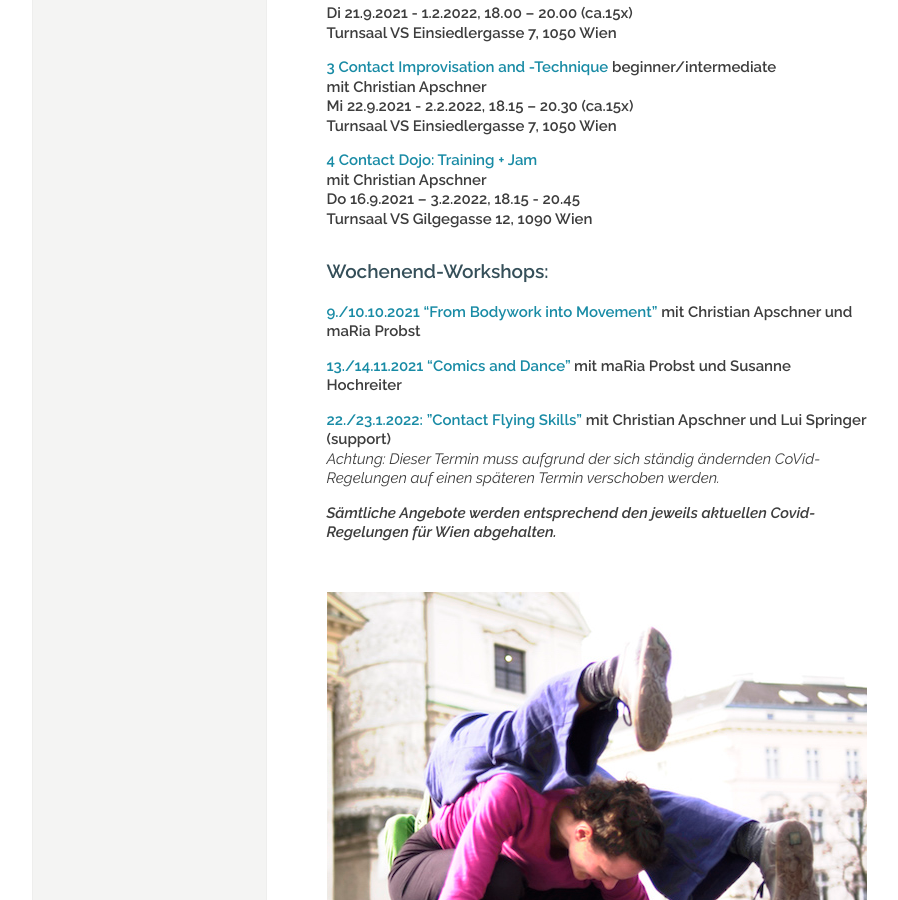
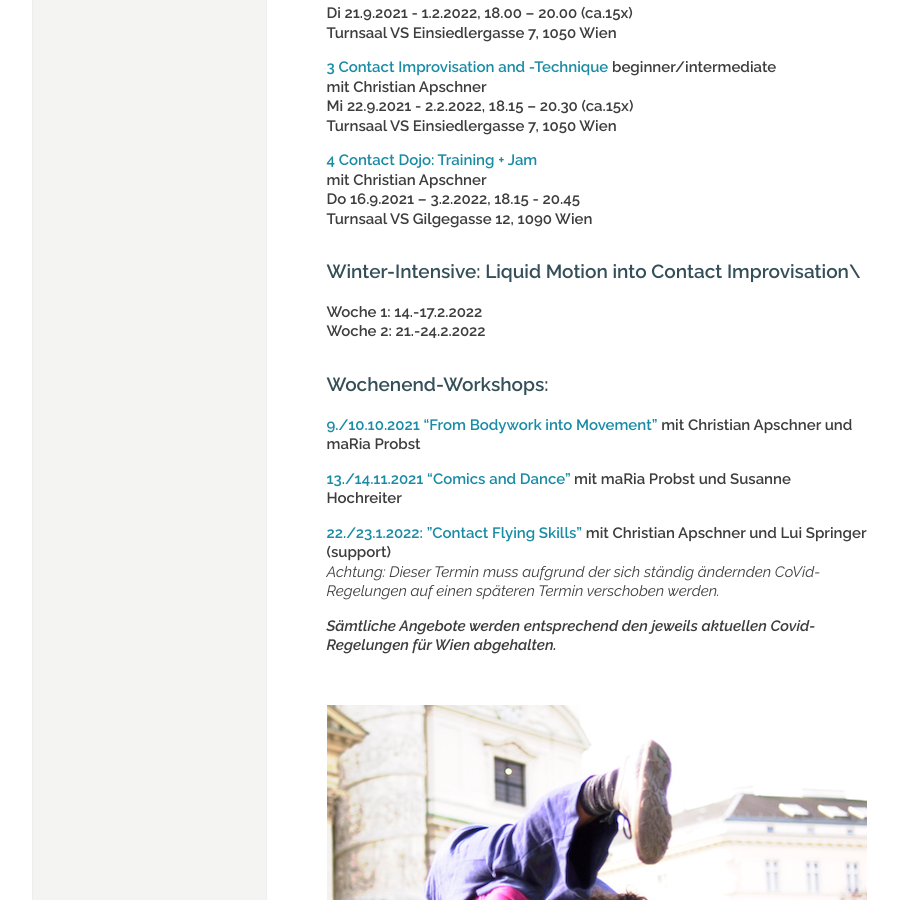
Before and after one commit to manulari/rollingpointat, a Jekyll site: the page built from _pages_de/index.md, in a window 1280 px wide and 900 px high, scrolled down 1426 px. Shown: the whole window, without its empty margins (152-1050 px from the left). Built offline with Jekyll 4.4.1, drawn with Linux system fonts in a browser that asks for light colours; comment, search, counter and statistics services are not loaded.

Commit message:
Update page (de) “index”

```diff
--- a/_pages_de/index.md
+++ b/_pages_de/index.md
@@ -23,8 +23,6 @@ Fotocredit: Johannes Stolba
 > \
 > **Kursbeginn Sommersemester: 28.2.- 3.3.2022**
 
-
-
 ### Übersicht Wintersemester 2021/22
 
 ### Abendkurse:
@@ -49,6 +47,10 @@ Turnsaal VS Einsiedlergasse 7, 1050 Wien**
 **Do 16.9.2021 – 3.2.2022, 18.15 - 20.45**\
 **Turnsaal VS Gilgegasse 12, 1090 Wien**
 
+### **Winter-Intensive: Liquid Motion into Contact Improvisation**\
+**Woche 1: 14.-17.2.2022**\
+**Woche 2: 21.-24.2.2022**
+
 ### Wochenend-Workshops:
 
 **[9./10.10.2021 "From Bodywork into Movement"](/workshops#bodywork)** **mit Christian Apschner und maRia Probst**
```
